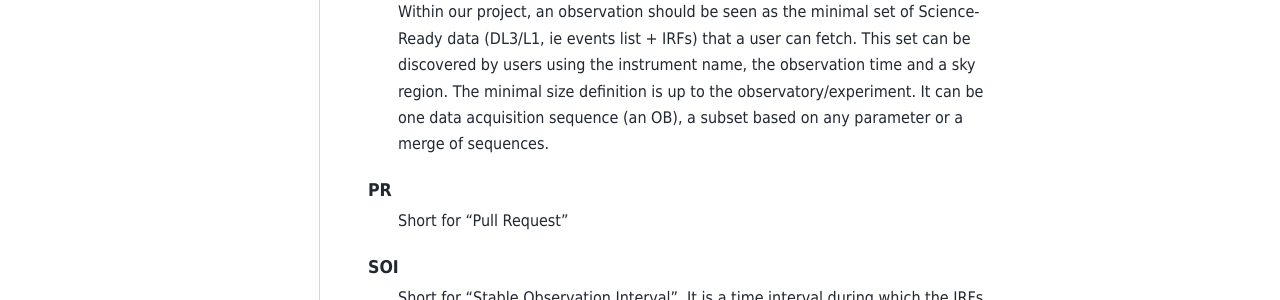
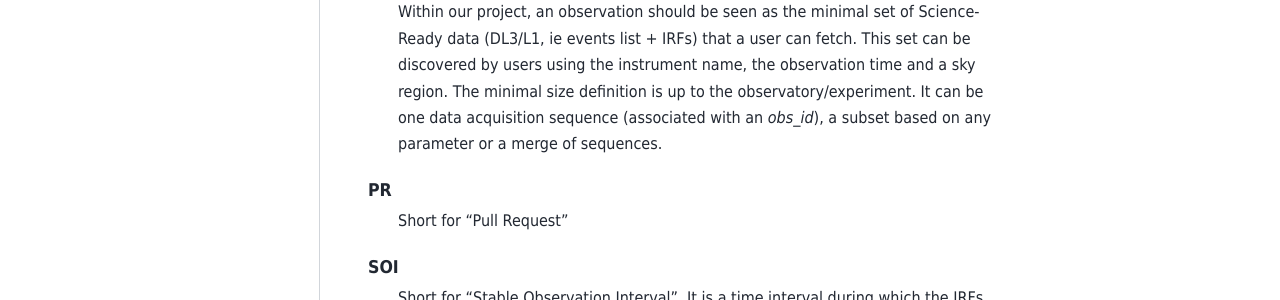
Before and after one commit to VODF/vodf-docs, a Sphinx documentation site: the page built from source/data_model.rst, in a window 1280 px wide and 1262 px high. Shown: the part 658-958 px from the top of the window. Built offline with Sphinx 7.4.7 and the PyData theme 0.15.4, drawn with Linux system fonts in a browser that asks for light colours.

Commit message:
Update source/data_model.rst
Implement comments

Signed-off-by: Bruno Khélifi <khelifi@in2p3.fr>

```diff
--- a/source/data_model.rst
+++ b/source/data_model.rst
@@ -19,7 +19,7 @@ Glossary
       Short for "Instrument Response Function". The set of IRFs allows to transform the measurements in detector units/coordinates to astrophysical quantities with physical units/coordinates
 
     Observation
-      Within our project, an observation should be seen as the minimal set of Science-Ready data (DL3/L1, ie events list + IRFs) that a user can fetch. This set can be discovered by users using the instrument name, the observation time and a sky region. The minimal size definition is up to the observatory/experiment. It can be one  data acquisition sequence (an OB), a subset based on any parameter or a merge of sequences.
+      Within our project, an observation should be seen as the minimal set of Science-Ready data (DL3/L1, ie events list + IRFs) that a user can fetch. This set can be discovered by users using the instrument name, the observation time and a sky region. The minimal size definition is up to the observatory/experiment. It can be one  data acquisition sequence (associated with an `obs_id`), a subset based on any parameter or a merge of sequences.
 
     PR
       Short for "Pull Request"
```
